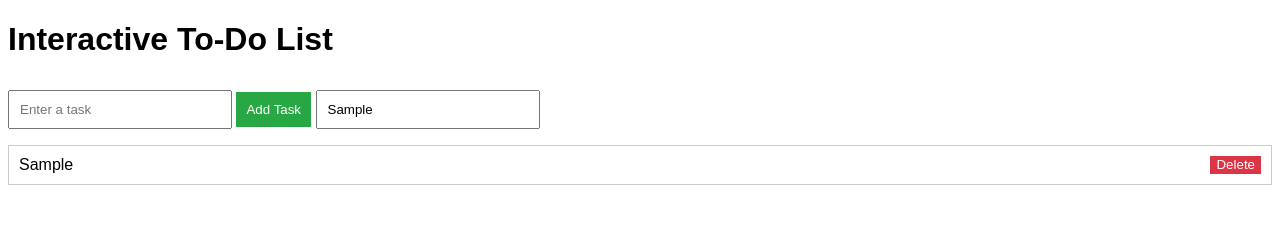
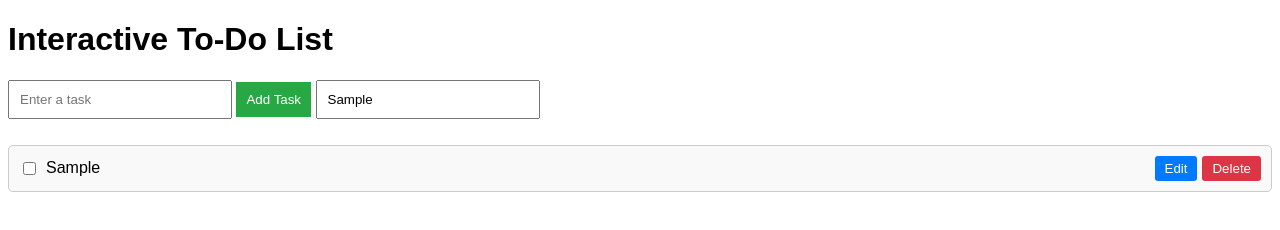
Before and after one commit to suryanshrai1/Tasks_Web_App, a plain HTML site: page app.html in a window 1280 px wide. Both pictures are taken after typing "Sample", "Sample" into the empty fields and a click on the button "Add Task". Drawn offline with Linux system fonts and the light colour scheme.

Commit message:
Added edit, complete and search features, etc

```diff
--- a/app.html
+++ b/app.html
@@ -6,12 +6,58 @@
   <title>Interactive To-Do List</title>
   <style>
     body { font-family: Arial, sans-serif; }
-    #taskInput { padding: 10px; width: 200px; }
-    #addTaskBtn { padding: 10px; background-color: #28a745; color: white; border: none; cursor: pointer; }
-    #searchInput { padding: 10px; width: 200px; margin-top: 10px; }
-    #taskList { list-style-type: none; padding: 0; }
-    .taskItem { display: flex; justify-content: space-between; padding: 10px; border: 1px solid #ccc; margin: 5px 0; }
-    .deleteBtn { background-color: #dc3545; color: white; border: none; cursor: pointer; }
+    #taskInput, #searchInput {
+      padding: 10px;
+      width: 200px;
+      margin-bottom: 10px;
+    }
+    #addTaskBtn {
+      padding: 10px;
+      background-color: #28a745;
+      color: white;
+      border: none;
+      cursor: pointer;
+    }
+    #taskList {
+      list-style-type: none;
+      padding: 0;
+    }
+    .taskItem {
+      display: flex;
+      align-items: center;
+      justify-content: space-between;
+      padding: 10px;
+      border: 1px solid #ccc;
+      margin: 5px 0;
+      background-color: #f9f9f9;
+      border-radius: 5px;
+    }
+    .taskContent {
+      display: flex;
+      align-items: center;
+      flex-grow: 1; /* Ensures text takes available space */
+    }
+    .checkbox {
+      margin-right: 10px;
+    }
+    .buttonContainer {
+      display: flex;
+      gap: 5px; /* Space between buttons */
+    }
+    .editBtn, .deleteBtn {
+      padding: 5px 10px;
+      border: none;
+      cursor: pointer;
+      border-radius: 3px;
+    }
+    .editBtn {
+      background-color: #007bff;
+      color: white;
+    }
+    .deleteBtn {
+      background-color: #dc3545;
+      color: white;
+    }
   </style>
 </head>
 <body>
--- a/app.js
+++ b/app.js
@@ -1,169 +1,135 @@
-// // DOM Elements
-// const taskInput = document.getElementById('taskInput');
-// const addTaskBtn = document.getElementById('addTaskBtn');
-// const taskList = document.getElementById('taskList');
-// const searchInput = document.getElementById('searchInput');
+// DOM Elements
+const taskInput = document.getElementById('taskInput');
+const addTaskBtn = document.getElementById('addTaskBtn');
+const taskList = document.getElementById('taskList');
+const searchInput = document.getElementById('searchInput');
 
-// // Load tasks from localStorage when the page loads
-// window.addEventListener('load', loadTasks);
+// Load tasks from localStorage when the page loads
+window.addEventListener('load', loadTasks);
 
-// // Add Task Functionality
-// addTaskBtn.addEventListener('click', () => {
-//   const taskText = taskInput.value.trim();
-
-//   if (taskText === '') {
-//     alert('Task cannot be empty!');
-//     return;
-//   }
-
-//   addTaskToDOM(taskText);
-//   saveTasks();
-//   taskInput.value = '';
-// });
-
-// // Add Task to DOM
-// function addTaskToDOM(taskText) {
-//   const taskItem = document.createElement('li');
-//   taskItem.className = 'taskItem';
-
-//   const taskTextSpan = document.createElement('span');
-//   taskTextSpan.textContent = taskText;
-//   taskItem.appendChild(taskTextSpan);
-
-//   const deleteBtn = document.createElement('button');
-//   deleteBtn.textContent = 'Delete';
-//   deleteBtn.className = 'deleteBtn';
-//   // deleteBtn.addEventListener('click', () => {
-//   //   // taskList.removeChild(taskItem);
-//   //   // saveTasks();
-//   // });
-
-//   taskItem.appendChild(deleteBtn);
-//   taskList.appendChild(taskItem);
-// }
-
-// // Delete and Complete Tasks
-// taskList.addEventListener('click', (event) => {
-//   const target = event.target;
-
-//   // Delete Task
-//   if (target.classList.contains('deleteBtn')) {
-//     const taskItem = target.parentElement;
-//     taskList.removeChild(taskItem);
-//     saveTasks();
-//   }
-
-//   // Complete Task (Toggle Line-Through)
-//   if (target.tagName === 'SPAN') {
-//     target.style.textDecoration = target.style.textDecoration === 'line-through' ? 'none' : 'line-through';
-//     saveTasks();
-//   }
-// });
-
-// // Search Filter
-// searchInput.addEventListener('input', () => {
-//   const searchText = searchInput.value.toLowerCase();
-//   const tasks = document.querySelectorAll('.taskItem');
-
-//   tasks.forEach(task => {
-//     const taskText = task.querySelector('span').textContent.toLowerCase();
-//     if (taskText.includes(searchText)) {
-//       task.style.display = 'flex';
-//     } else {
-//       task.style.display = 'none';
-//     }
-//   });
-// });
-
-// // Edit Feature
-// taskList.addEventListener('dblclick', (event) => {
-//   const target = event.target;
-
-//   if (target.tagName === 'SPAN') {
-//     const currentText = target.textContent;
-//     const inputField = document.createElement('input');
-//     inputField.type = 'text';
-//     inputField.value = currentText;
-
-//     // Replace the span with the input field
-//     target.replaceWith(inputField);
-//     inputField.focus();
-
-//     // Save the edited task on pressing Enter
-//     inputField.addEventListener('keyup', (e) => {
-//       if (e.key === 'Enter') {
-//         const newText = inputField.value.trim();
-//         if (newText !== '') {
-//           target.textContent = newText;
-//           inputField.replaceWith(target);
-//           saveTasks();
-//         }
-//       }
-//     });
-//   }
-// });
-
-// // Save tasks to localStorage
-// function saveTasks() {
-//   const tasks = [];
-//   document.querySelectorAll('.taskItem span').forEach(task => {
-//     tasks.push({
-//       text: task.textContent,
-//       completed: task.style.textDecoration === 'line-through'
-//     });
-//   });
-//   localStorage.setItem('tasks', JSON.stringify(tasks));
-// }
-
-// // Load tasks from localStorage
-// function loadTasks() {
-//   const tasks = JSON.parse(localStorage.getItem('tasks')) || [];
-//   tasks.forEach(task => {
-//     addTaskToDOM(task.text);
-//     const taskItem = taskList.lastChild;
-//     if (task.completed) {
-//       taskItem.querySelector('span').style.textDecoration = 'line-through';
-//     }
-//   });
-// }
-
-
-const addTaskBtn = document.querySelector("#addTaskBtn");
-const taskInput = document.querySelector("#taskInput");
-
-const taskList = document.querySelector("#taskList");
-
-addTaskBtn.addEventListener("click",function(){
+// Add Task Functionality
+addTaskBtn.addEventListener('click', () => {
   const taskText = taskInput.value.trim();
-  if(taskText === ""){
-    alert("Task cannot be empty!");
-    return
+  if (taskText === '') {
+    alert('Task cannot be empty!');
+    return;
   }
   addTaskToDOM(taskText);
-  taskInput.value = "";
+  saveTasks();
+  taskInput.value = '';
 });
 
-function addTaskToDOM(taskText){
-  const taskItem = document.createElement("li");
-  // taskItem.classList.add("taskItem");
-  taskItem.className = "taskItem";
-  const taskTextSpan = document.createElement("span");
+// Add Task to DOM
+function addTaskToDOM(taskText) {
+  const taskItem = document.createElement('li');
+  taskItem.className = 'taskItem';
+
+  // Task content wrapper
+  const taskContent = document.createElement('div');
+  taskContent.className = 'taskContent';
+
+  const checkbox = document.createElement('input');
+  checkbox.type = 'checkbox';
+  checkbox.className = 'checkbox';
+
+  const taskTextSpan = document.createElement('span');
   taskTextSpan.textContent = taskText;
-  taskItem.appendChild(taskTextSpan);
 
-  const deleteBtn = document.createElement("button");
-  deleteBtn.textContent = "Delete";
-  deleteBtn.className = "deleteBtn";
+  // Buttons container
+  const buttonContainer = document.createElement('div');
+  buttonContainer.className = 'buttonContainer';
 
-  taskItem.appendChild(deleteBtn);
-  taskList.appendChild(taskItem);
+  const editBtn = document.createElement('button');
+  editBtn.textContent = 'Edit';
+  editBtn.className = 'editBtn';
+
+  const deleteBtn = document.createElement('button');
+  deleteBtn.textContent = 'Delete';
+  deleteBtn.className = 'deleteBtn';
+
+  // Append elements
+  taskContent.appendChild(checkbox);
+  taskContent.appendChild(taskTextSpan);
+  buttonContainer.appendChild(editBtn);
+  buttonContainer.appendChild(deleteBtn);
+
+  taskItem.appendChild(taskContent);
+  taskItem.appendChild(buttonContainer);
+  taskList.prepend(taskItem);
+
+  // Checkbox Functionality
+  checkbox.addEventListener('change', () => {
+    taskTextSpan.style.textDecoration = checkbox.checked ? 'line-through' : 'none';
+    saveTasks();
+  });
+
+  // Edit Task Functionality
+  editBtn.addEventListener('click', () => {
+    const inputField = document.createElement('input');
+    inputField.type = 'text';
+    inputField.value = taskTextSpan.textContent;
+    taskItem.replaceChild(inputField, taskContent);
+    inputField.focus();
+
+    inputField.addEventListener('blur', () => {
+      const updatedText = inputField.value.trim();
+      if (updatedText !== '') {
+        taskTextSpan.textContent = updatedText;
+      }
+      taskItem.replaceChild(taskContent, inputField);
+      saveTasks();
+    });
+
+    inputField.addEventListener('keyup', (e) => {
+      if (e.key === 'Enter') {
+        const updatedText = inputField.value.trim();
+        if (updatedText !== '') {
+          taskTextSpan.textContent = updatedText;
+        }
+        taskItem.replaceChild(taskContent, inputField);
+        saveTasks();
+      }
+    });
+  });
+
+  // Delete Task Functionality
+  deleteBtn.addEventListener('click', () => {
+    taskList.removeChild(taskItem);
+    saveTasks();
+  });
 }
 
-// delete and complete tasks
+// Search Filter
+searchInput.addEventListener('input', () => {
+  const searchText = searchInput.value.toLowerCase();
+  const tasks = document.querySelectorAll('.taskItem');
 
-taskList.addEventListener("click",function(event){
-  if(event.target.classList.contains("deleteBtn")){
-    const taskItem = event.target.parentElement;
-    taskList.removeChild(taskItem);
-  }
+  tasks.forEach(task => {
+    const taskText = task.querySelector('.taskContent span').textContent.toLowerCase();
+    task.style.display = taskText.includes(searchText) ? 'flex' : 'none';
+  });
 });
+
+// Save tasks to localStorage
+function saveTasks() {
+  const tasks = [];
+  document.querySelectorAll('.taskItem').forEach(taskItem => {
+    const taskText = taskItem.querySelector('.taskContent span').textContent;
+    const completed = taskItem.querySelector('.checkbox').checked;
+    tasks.push({ text: taskText, completed });
+  });
+  localStorage.setItem('tasks', JSON.stringify(tasks));
+}
+
+// Load tasks from localStorage
+function loadTasks() {
+  const tasks = JSON.parse(localStorage.getItem('tasks')) || [];
+  tasks.forEach(task => {
+    addTaskToDOM(task.text);
+    const taskItem = taskList.firstChild;
+    if (task.completed) {
+      taskItem.querySelector('.checkbox').checked = true;
+      taskItem.querySelector('.taskContent span').style.textDecoration = 'line-through';
+    }
+  });
+}
```
